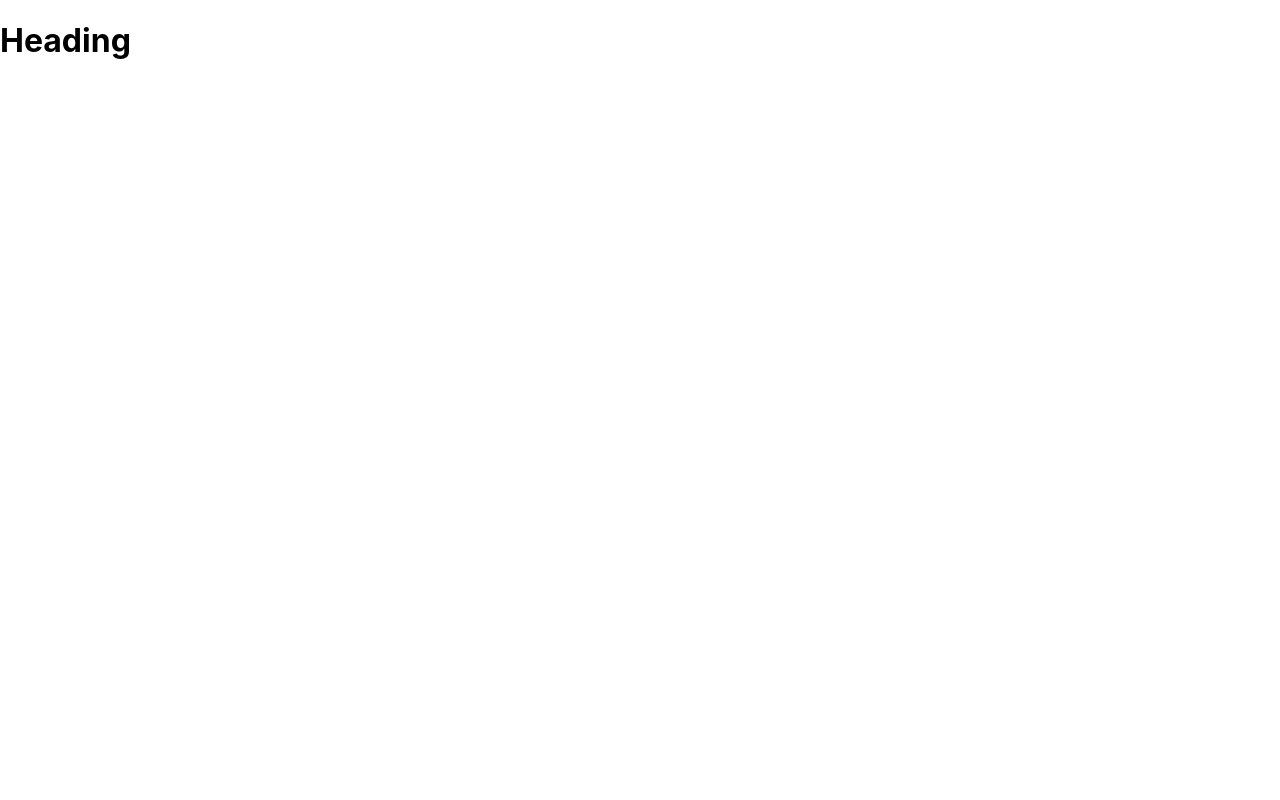
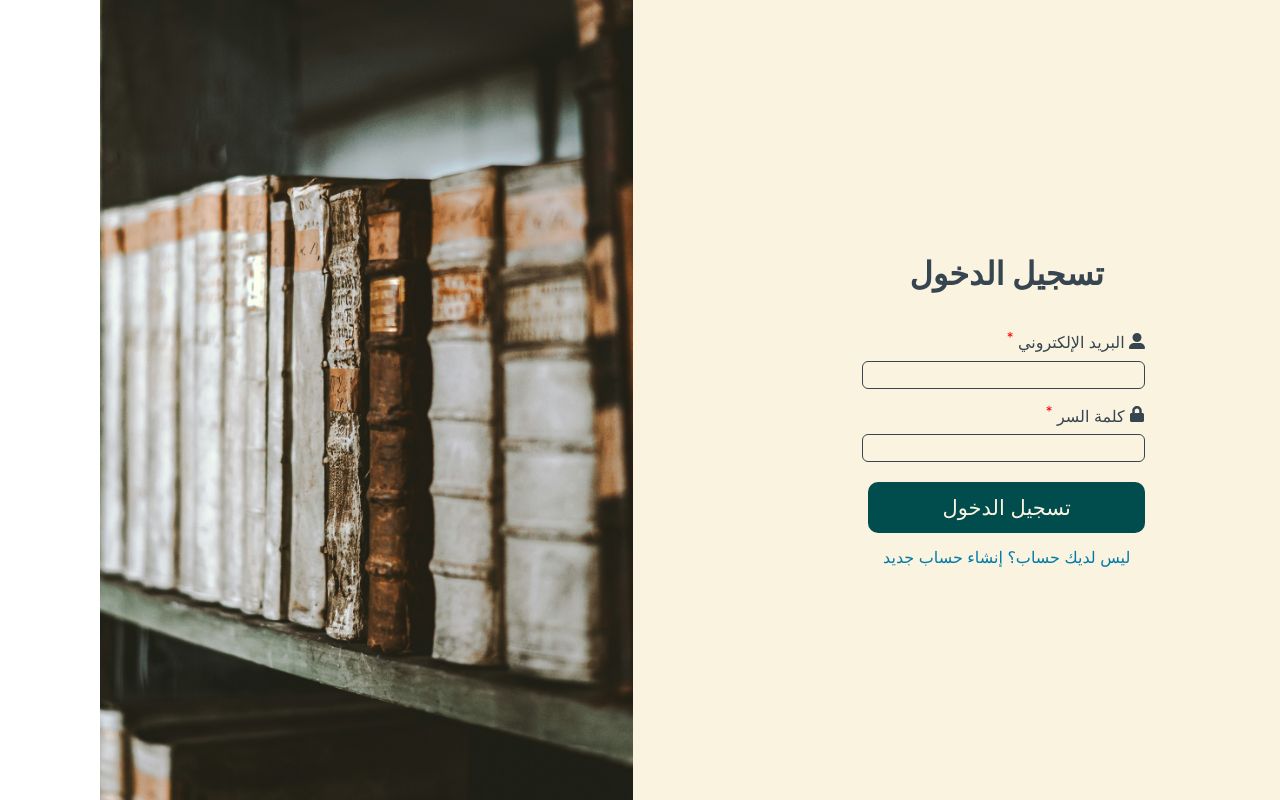
Before and after one commit to NorhanAbdelkader/Aref-project, a React (Create React App) app: page / in a window 1280 px wide. Built offline with nearby package versions, Linux system fonts and the light colour scheme.

Commit message:
Authentication component
completed sign-in and sign-up pages with validation

```diff
--- a/package.json
+++ b/package.json
@@ -8,6 +8,7 @@
     "@testing-library/user-event": "^13.5.0",
     "react": "^18.3.1",
     "react-dom": "^18.3.1",
+    "react-icons": "^5.2.1",
     "react-scripts": "5.0.1",
     "web-vitals": "^2.1.4"
   },
--- a/src/App.js
+++ b/src/App.js
@@ -1,8 +1,10 @@
-
+import Authentication from "./signInComponents/Authentication"
 
 function App() {
   return (
-    <h1>Heading</h1>
+    <div>
+      <Authentication />
+    </div>
   );
 }
 
--- a/src/index.css
+++ b/src/index.css
@@ -1,3 +1,6 @@
+* {
+  direction: rtl;
+}
 body {
   margin: 0;
   font-family: -apple-system, BlinkMacSystemFont, 'Segoe UI', 'Roboto', 'Oxygen',
--- /dev/null
+++ b/src/signInComponents/Authentication.css
@@ -0,0 +1,83 @@
+.container {
+    display: flex;
+    min-height: 100vh;
+    min-width: 100vh;
+    background-color: #FAF3E0;
+}
+
+.auth-image {
+    flex: 1;
+    display: flex;
+    justify-content: left;
+    align-items: left;
+    background-repeat: no-repeat;
+    background-size: contain;
+    width: 100vw;
+    height: 100vh;
+}
+
+.form-box {
+    flex: 2;
+    padding: 1%;
+    background-color: #FAF3E0;
+    display: flex;
+    flex-direction: column;
+    justify-content: center;
+    align-items: center;
+
+}
+
+
+h1 {
+    color: #36454F;
+    margin-bottom: 5%;
+}
+
+.input-field {
+    margin-bottom: 5%;
+    width: 100%;
+}
+
+.input-field label {
+    display: block;
+    margin-bottom: 3%;
+    color: #36454F;
+}
+
+.input-field input {
+    width: 100%;
+    height: 150%;
+    background: transparent;
+    border: 1px solid #36454F;
+    border-radius: 6px;
+    font-size: 21px;
+    color: #36454F;
+}
+
+button {
+    width: 100%;
+    padding: 5%;
+    background-color: #014D4E;
+    color: #FAF3E0;
+    border: none;
+    border-radius: 10px;
+    cursor: pointer;
+    font-size: 21px;
+    margin-top: 2%;
+}
+
+button:hover {
+    background-color: #01393a;
+}
+
+.switch-form {
+    margin-top: 5%;
+    text-align: center;
+    color: #007BA7;
+    cursor: pointer;
+}
+
+
+sup{
+    color: red;
+}
--- /dev/null
+++ b/src/signInComponents/Authentication.js
@@ -0,0 +1,112 @@
+import { useState } from "react";
+import "./Authentication.css";
+import { FaUserLarge } from "react-icons/fa6";
+import { FaLock } from "react-icons/fa";
+import { validateEmail, validatePasswoed } from "./utils";
+
+function Authentication() {
+    const [isLogin, setIsLogin] = useState(true);
+
+    const [firstName, setFirstName] = useState("");
+    const [lastName, setLastName] = useState("");
+    const [email, setEmail] = useState("");
+    const [password, setPassword] = useState("");
+    const [confirmPassword, setConfirmPassword] = useState("");
+
+
+    const switchForm = () => {
+        setIsLogin(!isLogin);
+    };
+
+    const getIsFormValid = () => {
+        if (isLogin) {
+            return (
+                validateEmail(email) &&
+                validatePasswoed(password)
+            );
+        }
+        // register
+        return (
+            firstName &&
+            lastName &&
+            validateEmail(email) &&
+            validatePasswoed(password) &&
+            String(password) === String(confirmPassword)
+        );
+    };
+
+    const clearForm = () => {
+        setEmail("");
+        setPassword("");
+        if (!isLogin) {
+            setFirstName("");
+            setLastName("");
+            setConfirmPassword("");
+        }
+    };
+
+    const handleSubmit = (e) => {
+        e.preventDefault();
+        // TODO: Submit the form
+        if (isLogin) {
+            const data = { email, password };
+            console.log('Logging in with', data);
+        } else {
+            const data = { firstName, lastName, email, password };
+            console.log('Registering in with', data);
+        }
+        clearForm();
+    };
+
+    return (
+        <div className="container">
+
+            <div className="form-box">
+                <h1>{isLogin ? 'تسجيل الدخول' : 'إنشاء حساب'}</h1>
+                <form onSubmit={handleSubmit}>
+
+                {!isLogin && (
+                    <div className="input-field">
+                        <label htmlFor="first-name"> <FaUserLarge className="icon" /> اسم المستخدم <sup>*</sup> </label>
+                        <input type="text" id="first-name" name="first-name" value={firstName} onChange={(e) => { setFirstName(e.target.value); }} required />
+                    </div>
+                )}
+
+                {!isLogin && (
+                    <div className="input-field">
+                        <label htmlFor="last-name"> <FaUserLarge className="icon" /> اسم العائلة <sup>*</sup> </label>
+                        <input type="text" id="last-name" name="last-name" value={lastName} onChange={(e) => { setLastName(e.target.value); }} required />
+
+                    </div>
+                )}
+                    <div className="input-field">
+                        <label htmlFor="email"> <FaUserLarge className="icon" /> البريد الإلكتروني <sup>*</sup>  </label>
+                        <input type="email" id="email" name="email" value={email} onChange={(e) => { setEmail(e.target.value); }} required />
+                    </div>
+                    <div className="input-field">
+                        <label htmlFor="pwd"> <FaLock className="icon" /> كلمة السر <sup>*</sup> </label>
+                        <input type="password" id="pwd" name="pwd" value={password} onChange={(e) => { setPassword(e.target.value); }} required />
+
+                    </div>
+                    {!isLogin && (
+                        <div className="input-field">
+                            <label htmlFor="confirmPassword"> <FaLock className="icon" />  تأكيد كلمة السر <sup>*</sup></label>
+                            <input type="password" id="confirmPassword" name="confirmPassword" value={confirmPassword} onChange={(e) => { setConfirmPassword(e.target.value); }} required />
+                        </div>
+                    )}
+                    <button type="submit" disabled={!getIsFormValid()}> {isLogin ? 'تسجيل الدخول' : 'إنشاء حساب'} </button>
+
+                    <div className="switch-form" onClick={switchForm}>
+                        {isLogin ? "ليس لديك حساب؟ إنشاء حساب جديد" : 'لديك بالفعل حساب؟ سجل الدخول الي حسابك'}
+                    </div>
+
+                </form>
+            </div>
+            <div className="auth-image">
+                <img src={require('./books-img.jpg')} alt="background with books" />
+            </div>
+        </div>
+    );
+}
+
+export default Authentication;
--- /dev/null
+++ b/src/signInComponents/utils.js
@@ -0,0 +1,18 @@
+//TODO:
+export const validateEmail = (email) => {
+    return String(email)
+    .toLowerCase()
+    .match(
+        /^(([^<>()[\]\\.,;:\s@"]+(\.[^<>()[\]\\.,;:\s@"]+)*)|(".+"))@((\[[0-9]{1,3}\.[0-9]{1,3}\.[0-9]{1,3}\.[0-9]{1,3}\])|(([a-zA-Z\-0-9]+\.)+[a-zA-Z]{2,}))$/
+    );
+  };
+//TODO:
+export const validatePasswoed = (password) => {
+    // Stackoverflow
+    // minimum eight characters, at least one letter, one number and one special character:
+    return String(password)
+      .toLowerCase()
+      .match(
+        /^(?=.*[A-Za-z])(?=.*\d)(?=.*[@$!%*#?&])[A-Za-z\d@$!%*#?&]{8,}$/
+        );
+  };
```
Also changed, not shown: src/signInComponents/books-img.jpg (added), 1 other file (tests, documents, lock files or other folders).
